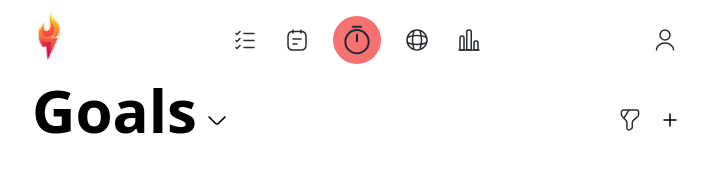
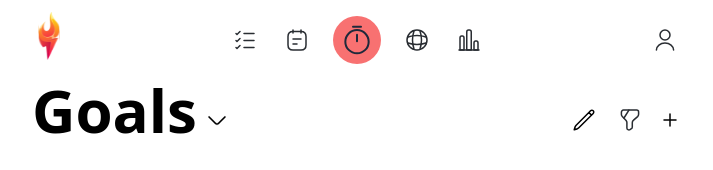
Before and after one commit to kasparas-ban/torch, a React (Vite) app: page /items in a window 1280 px wide. Shown: the top 170 px of the page, without its empty margins (283-996 px from the left). Built offline with nearby package versions, Linux system fonts and the light colour scheme.

Commit message:
Added edit button to header

```diff
--- a/src/pages/ItemsPage/ItemsHeader.tsx
+++ b/src/pages/ItemsPage/ItemsHeader.tsx
@@ -3,6 +3,7 @@ import { AnimatePresence, motion } from "framer-motion"
 import { capitalizeString } from "../../helpers"
 import { ItemType } from "../../types"
 import { ReactComponent as FilterIcon } from "../../assets/filter.svg"
+import { ReactComponent as EditIcon } from "../../assets/edit_pen.svg"
 import { ReactComponent as ArrowIcon } from "../../assets/arrow.svg"
 import { ReactComponent as PlusIcon } from "../../assets/plus.svg"
 
@@ -47,15 +48,33 @@ export function ItemsHeader({
   openGeneralModal,
   itemType,
   setItemType,
+  editMode,
+  setEditMode,
 }: {
   openGeneralModal: () => void
   itemType: ItemType
   setItemType: (type: ItemType) => void
+  editMode: boolean
+  setEditMode: React.Dispatch<React.SetStateAction<boolean>>
 }) {
   return (
     <div className="mb-8 flex">
       <ItemsTypeDropdown itemType={itemType} setItemType={setItemType} />
       <div className="mt-7 ml-auto flex space-x-4">
+        <motion.div
+          layout
+          whileHover={{ scale: 1.2 }}
+          onClick={() => setEditMode(prev => !prev)}
+          className="relative top-[-6px]"
+        >
+          <motion.div
+            className={`flex h-9 w-9 items-center justify-center rounded-full ${
+              editMode ? "bg-red-400" : ""
+            }`}
+          >
+            <EditIcon className="cursor-pointer" />
+          </motion.div>
+        </motion.div>
         <motion.div layout whileHover={{ scale: 1.2 }}>
           <FilterIcon className="cursor-pointer" />
         </motion.div>
--- a/src/pages/ItemsPage/ItemsPage.tsx
+++ b/src/pages/ItemsPage/ItemsPage.tsx
@@ -43,6 +43,7 @@ const goals: Goal[] = [
 ]
 
 function ItemsPage() {
+  const [editMode, setEditMode] = useState(false)
   const [modal, setModal] = useState<ModalState>({
     showBackground: false,
     isAddTaskModalOpen: false,
@@ -61,6 +62,8 @@ function ItemsPage() {
           openGeneralModal={openGeneralModal}
           itemType={itemType}
           setItemType={setItemType}
+          editMode={editMode}
+          setEditMode={setEditMode}
         />
         <ItemsList items={items} itemType={itemType} />
         <AddNewModals modal={modal} setModal={setModal} />
```
Also changed, not shown: src/assets/edit_pen.svg (added).
